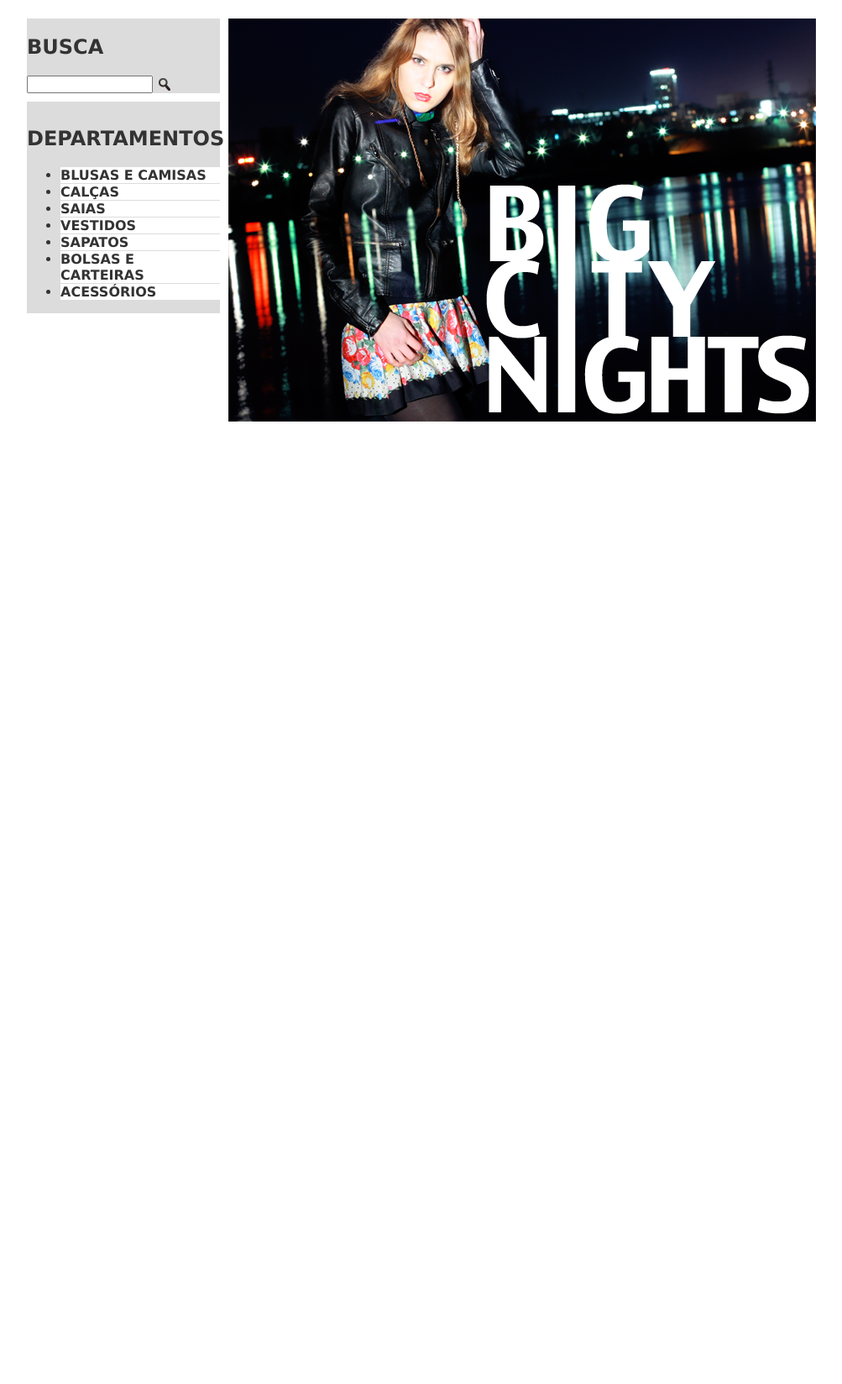
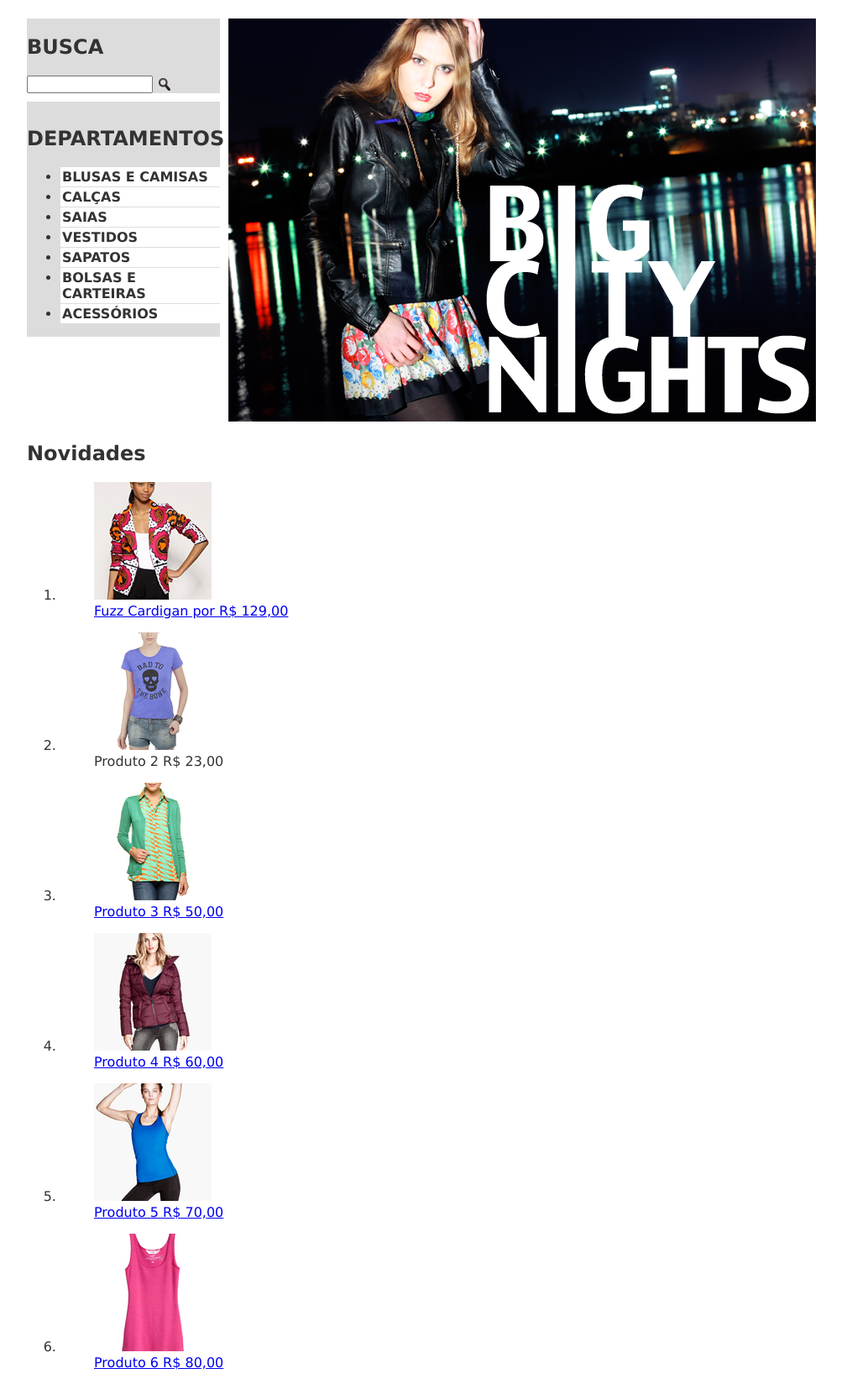
Before and after one commit to dfcastro/caelum, a PHP site: page / in a window 1280 px wide. Shown: the part 114-1762 px from the top of the page at 84% size, without its empty margins (138-1141 px from the left). Before the commit the page ends 616 px from the top, so only its background shows below. Run offline with PHP 8.4, Linux system fonts and the light colour scheme; some libraries are stand-ins or nearby versions.

Commit message:
Adicionando paineis

```diff
--- a/mirrorfashion/public_html/css/estilos.css
+++ b/mirrorfashion/public_html/css/estilos.css
@@ -59,21 +59,19 @@ header{
     margin-right: 10px;
     width: 230px;
     float: left;
-
 }
 
 .busca form
 .busca h2
 .busca-departamentos h2{
-    margin: 10px;
-
+    margin: 1px;
+    padding: 10px;
 }
 .menu-departamentos li{
 
     background: white;
     margin-bottom: 1px;
-    padding:
-
+    padding: 2px;
 }
 .menu-departamentos a{
     color: #333333;
--- a/mirrorfashion/public_html/index.html
+++ b/mirrorfashion/public_html/index.html
@@ -55,7 +55,77 @@
         </section><!-- fim da section men. departamentos -->
         <img src="img/destaque-home.png" alt="Promogração: Big City Night">
     </div><!-- fim container .destaque -->
+    <div class="container paineis">
+        <!-- os paineis de novidades e mais vendidos ficarão aqui -->
+        <section class="painel novidades">
+            <h2>Novidades</h2>
+            <ol>
+                <!-- primeiro produto-->
+                <li>
+                    <a href="produto.html">
+                        <figure>
+                            <img src="img/produtos/miniatura1.png">
+                            <figcaption>
+                                Fuzz Cardigan por R$ 129,00
+                            </figcaption>
+                        </figure>
+                    </a>
+                </li>
+                <li>
+                    <a src="produto.html">
+                        <figure>
+                            <img src="img/produtos/miniatura2.png">
+                            <figcaption>
+                                Produto 2 R$ 23,00
+                            </figcaption>
+                        </figure>
+                    </a>
+                </li>
+                <li>
+                    <a href="produto.html">
+                        <figure>
+                            <img src="img/produtos/miniatura3.png">
+                            <figcaption>
+                                Produto 3 R$ 50,00
+                            </figcaption>
+                        </figure>
+                    </a>
+                </li>
+                <li>
+                    <a href="produto.html">
+                        <figure>
+                            <img src="img/produtos/miniatura4.png">
+                                 <figcaption>
+                                Produto 4 R$ 60,00
+                            </figcaption>
+                        </figure>
+                    </a>
+                </li>
+                <li>
+                    <a href="produto.html">
+                        <figure>
+                            <img src="img/produtos/miniatura5.png">
+                                 <figcaption>
+                                Produto 5 R$ 70,00
+                            </figcaption>
+                        </figure>
+                    </a>
+                </li>
+                <li>
+                    <a href="produto.html">
+                        <figure>
+                            <img src="img/produtos/miniatura6.png">
+                            <figcaption>
+                                Produto 6 R$ 80,00
+                            </figcaption>
+                        </figure>
+                    </a>
+                </li>
+            </ol>
+        </section>
 
+
+    </div>
 </body>
 
 </html>
```
Also changed, not shown: 1 other file.
